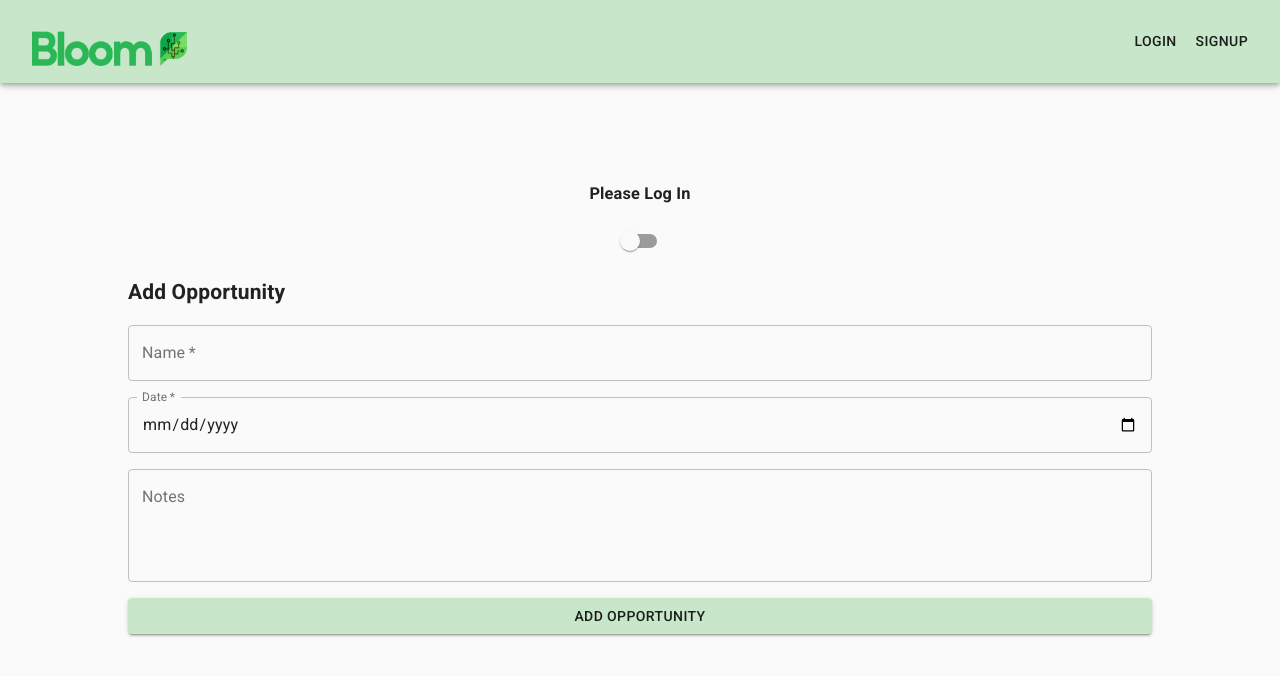
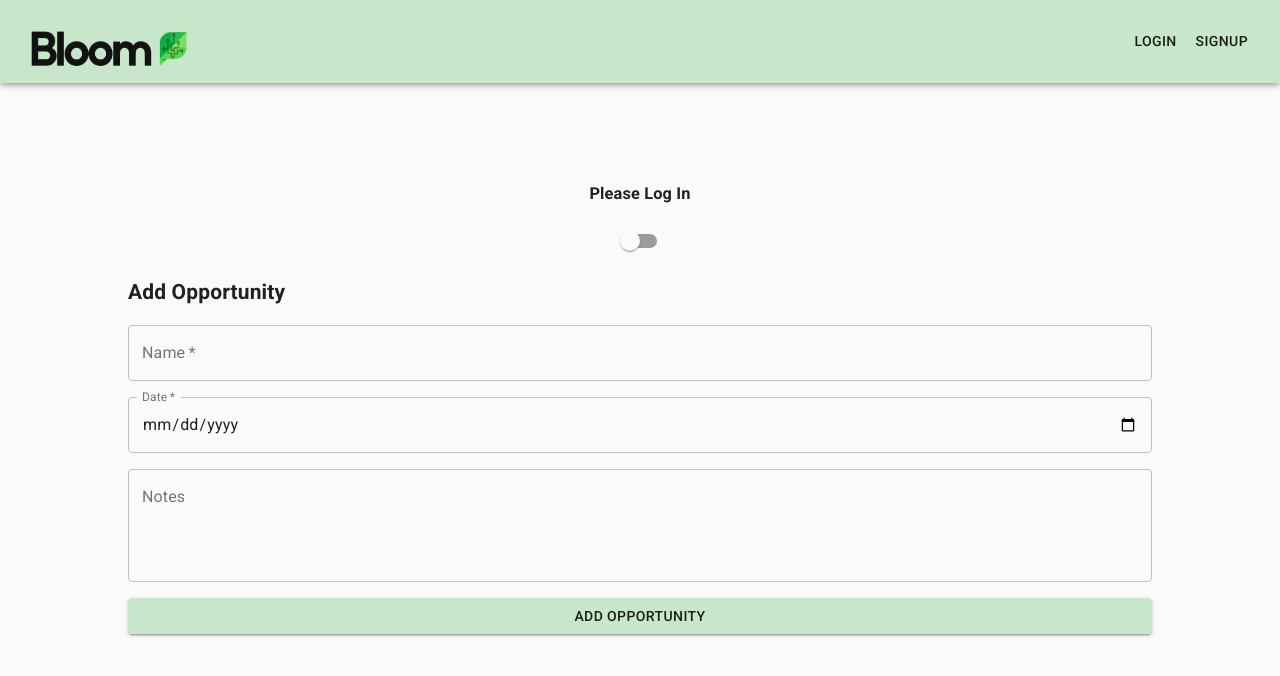
Before and after one commit to jonathanherman1/bloom-frontend, a React (Create React App) app: page / in a window 1280 px wide. Shown: the top 676 px of the page. Built offline with nearby package versions, Linux system fonts and the light colour scheme.

Commit message:
logodark mode

```diff
--- a/src/Components/Nav/Nav.jsx
+++ b/src/Components/Nav/Nav.jsx
@@ -31,7 +31,7 @@ function Nav({ displayForm, handleLogout, loggedIn }) {
           <IconButton edge="start" className={navStyles.menuButton} color="inherit" aria-label="menu">
           </IconButton>
           <Typography variant="h6" className={navStyles.title}>
-            <img className={navStyles.logo} src="/Assets/images/bloom-logo.png" alt="bloom logo"/>
+            <img className={navStyles.logo} src="/Assets/images/bloom-logo-blk.png" alt="bloom logo"/>
           </Typography>
           </div>
           <div className={navStyles.rightMenu}>
```
Also changed, not shown: public/Assets/images/bloom-logo-blk.png (added).
